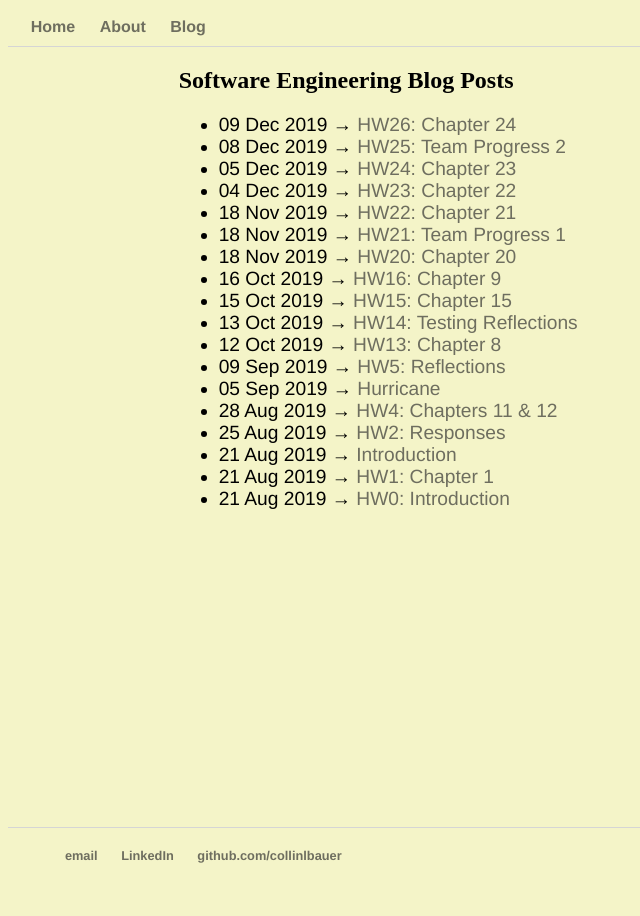
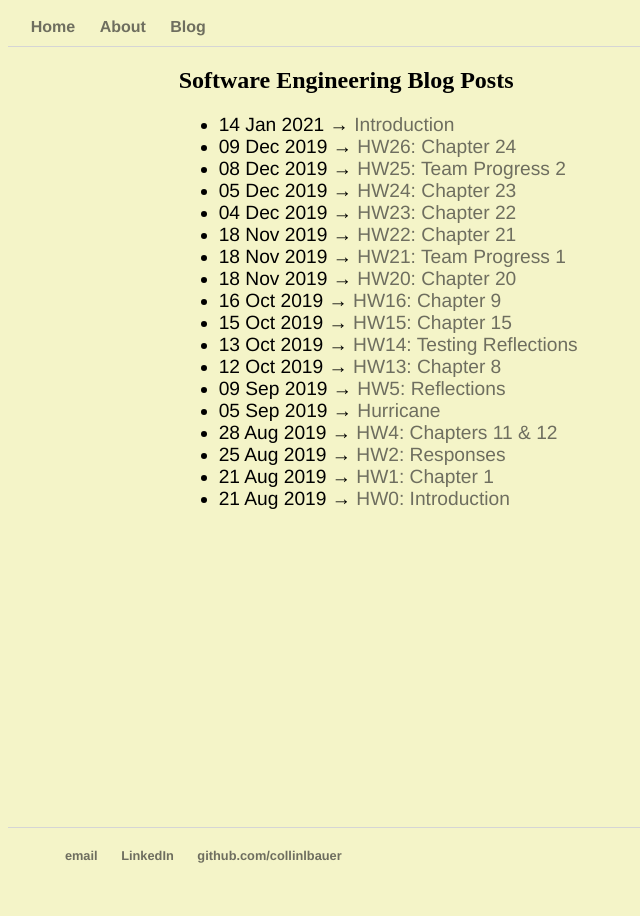
Before and after one commit to CollinLBauer/collinlbauer.github.io, a Jekyll site: the page built from blog/index.html, in a window 1280 px wide. Shown: the whole page, without its empty margins (0-640 px from the left). Built offline with Jekyll 4.4.1, drawn with Linux system fonts in a browser that asks for light colours.

Commit message:
fix incorrect date

```diff
--- a/_posts/2021-01-14-Introduction.md
+++ b/_posts/2021-01-14-Introduction.md
@@ -1,7 +1,7 @@
 ---
 layout: post
 title: "Introduction"
-date: 2019-08-21
+date: 2021-01-14
 ---
 
 Well, here we go again.
```
